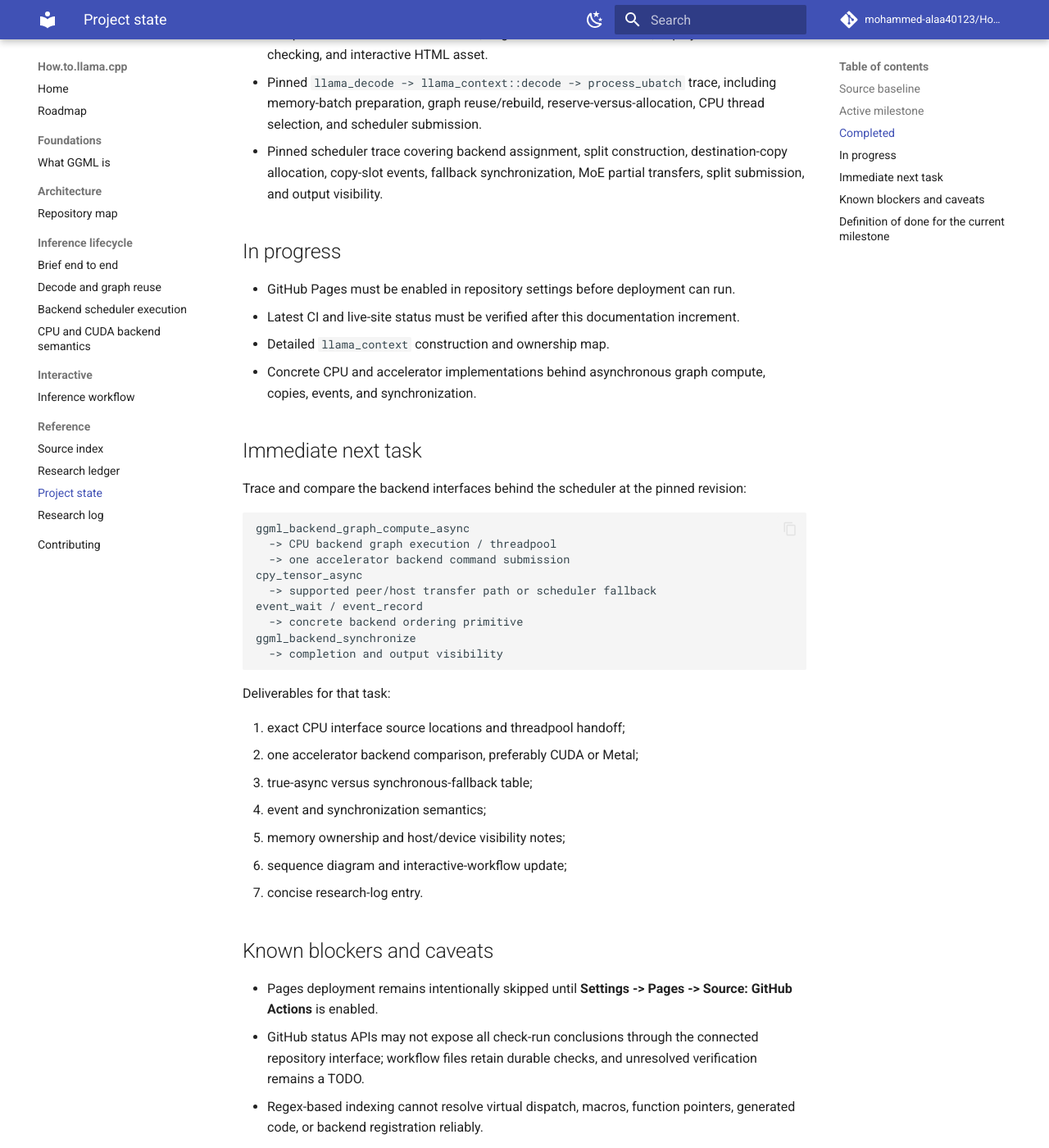
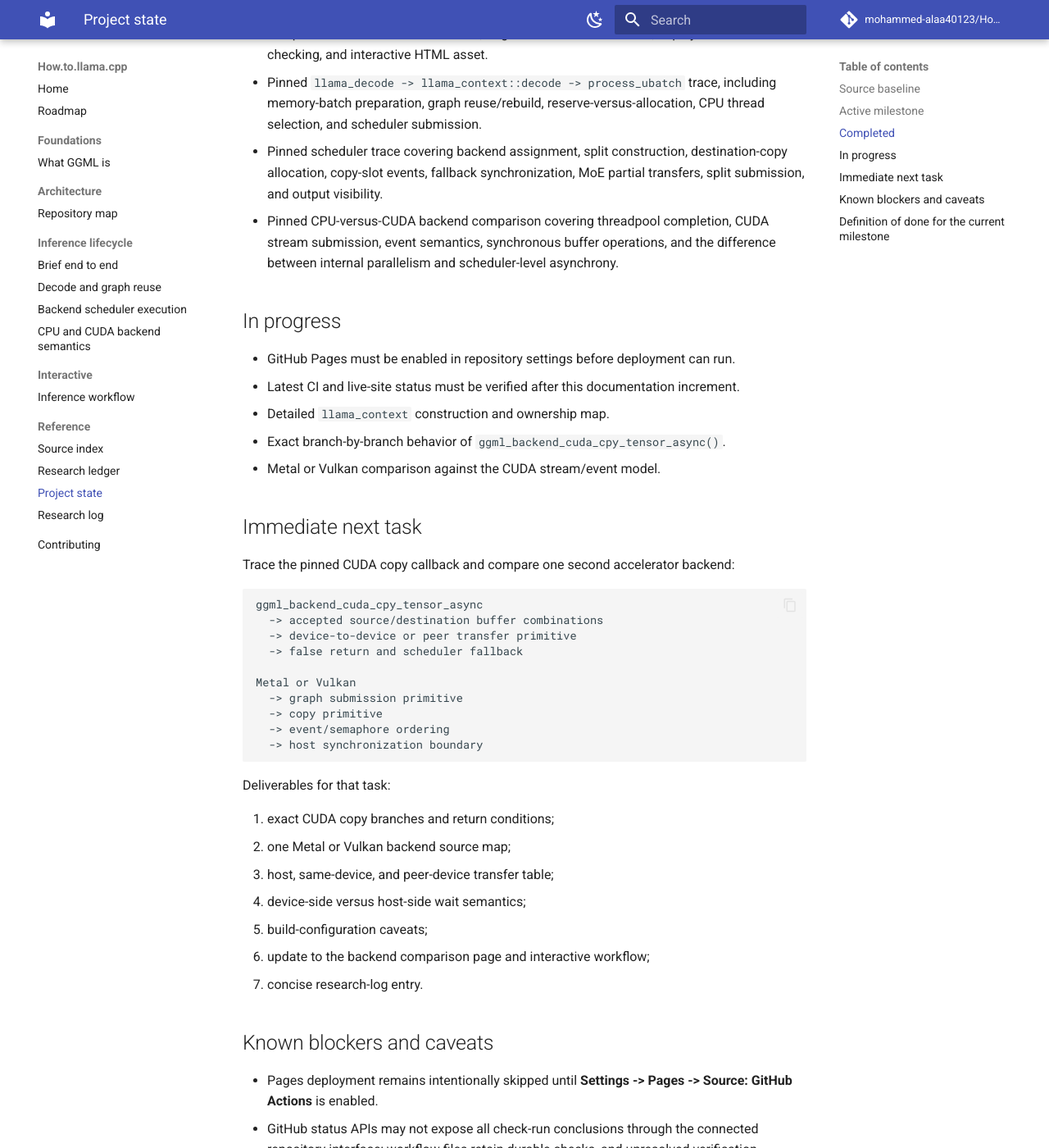
Before and after one commit to mohammed-alaa40123/How.to.llama.cpp, an MkDocs documentation site: the page built from docs/reference/project-state.md, in a window 1280 px wide and 1400 px high, scrolled down 1056 px. Shown: the whole window at 82% size. Built offline with MkDocs 1.6.1 and Material for MkDocs 9.7.7, drawn with Linux system fonts in a browser that asks for light colours; comment, search, counter and statistics services are not loaded; some of the changed text lies outside the part shown.

Commit message:
docs: update project state after CPU CUDA comparison

````diff
--- a/docs/reference/project-state.md
+++ b/docs/reference/project-state.md
@@ -30,47 +30,53 @@ Trace a minimal application from backend loading and model creation through cont
 - Independent strict documentation CI, Pages enablement detection, deployment health checking, and interactive HTML asset.
 - Pinned `llama_decode -> llama_context::decode -> process_ubatch` trace, including memory-batch preparation, graph reuse/rebuild, reserve-versus-allocation, CPU thread selection, and scheduler submission.
 - Pinned scheduler trace covering backend assignment, split construction, destination-copy allocation, copy-slot events, fallback synchronization, MoE partial transfers, split submission, and output visibility.
+- Pinned CPU-versus-CUDA backend comparison covering threadpool completion, CUDA stream submission, event semantics, synchronous buffer operations, and the difference between internal parallelism and scheduler-level asynchrony.
 
 ## In progress
 
 - GitHub Pages must be enabled in repository settings before deployment can run.
 - Latest CI and live-site status must be verified after this documentation increment.
 - Detailed `llama_context` construction and ownership map.
-- Concrete CPU and accelerator implementations behind asynchronous graph compute, copies, events, and synchronization.
+- Exact branch-by-branch behavior of `ggml_backend_cuda_cpy_tensor_async()`.
+- Metal or Vulkan comparison against the CUDA stream/event model.
 
 ## Immediate next task
 
-Trace and compare the backend interfaces behind the scheduler at the pinned revision:
+Trace the pinned CUDA copy callback and compare one second accelerator backend:
 
 ```text
-ggml_backend_graph_compute_async
-  -> CPU backend graph execution / threadpool
-  -> one accelerator backend command submission
-cpy_tensor_async
-  -> supported peer/host transfer path or scheduler fallback
-event_wait / event_record
-  -> concrete backend ordering primitive
-ggml_backend_synchronize
-  -> completion and output visibility
+ggml_backend_cuda_cpy_tensor_async
+  -> accepted source/destination buffer combinations
+  -> device-to-device or peer transfer primitive
+  -> false return and scheduler fallback
+
+Metal or Vulkan
+  -> graph submission primitive
+  -> copy primitive
+  -> event/semaphore ordering
+  -> host synchronization boundary
 ```
 
 Deliverables for that task:
 
-1. exact CPU interface source locations and threadpool handoff;
-2. one accelerator backend comparison, preferably CUDA or Metal;
-3. true-async versus synchronous-fallback table;
-4. event and synchronization semantics;
-5. memory ownership and host/device visibility notes;
-6. sequence diagram and interactive-workflow update;
+1. exact CUDA copy branches and return conditions;
+2. one Metal or Vulkan backend source map;
+3. host, same-device, and peer-device transfer table;
+4. device-side versus host-side wait semantics;
+5. build-configuration caveats;
+6. update to the backend comparison page and interactive workflow;
 7. concise research-log entry.
 
 ## Known blockers and caveats
 
 - Pages deployment remains intentionally skipped until **Settings -> Pages -> Source: GitHub Actions** is enabled.
 - GitHub status APIs may not expose all check-run conclusions through the connected repository interface; workflow files retain durable checks, and unresolved verification remains a TODO.
+- The execution environment currently cannot resolve `github.com`, so local cloning and strict MkDocs validation cannot run here.
 - Regex-based indexing cannot resolve virtual dispatch, macros, function pointers, generated code, or backend registration reliably.
 - Graph reuse compatibility is distributed across graph-input implementations; the base implementation rejects reuse unless a specialized check exists.
-- Scheduler APIs named `async` do not guarantee overlap: concrete backends may queue work asynchronously or use synchronous fallback behavior.
+- Scheduler APIs named `async` do not guarantee overlap: the pinned CPU backend blocks in `ggml_graph_compute`, while CUDA normally queues work on a stream.
+- CPU threadpool parallelism is internal to a blocking graph call and is not scheduler-level asynchronous submission.
+- CUDA ordinary buffer operations may call asynchronous CUDA primitives and then immediately synchronize; the primitive name alone does not prove host-visible asynchrony.
 - Copy tensors are scheduler-owned temporary execution storage, not persistent model-owned duplicates.
 - The pinned MoE partial-copy path optimizes transfer volume but is not a long-lived expert-cache policy.
 - Backend behavior varies by build configuration and device capabilities.
````
Also changed, not shown: other parts of docs/reference/project-state.md (+1 -1 lines).
